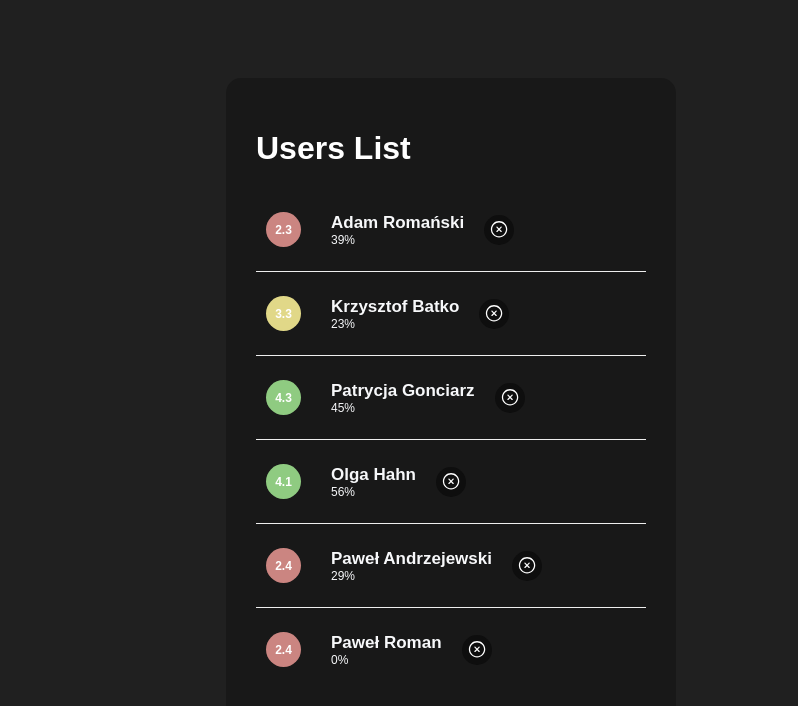
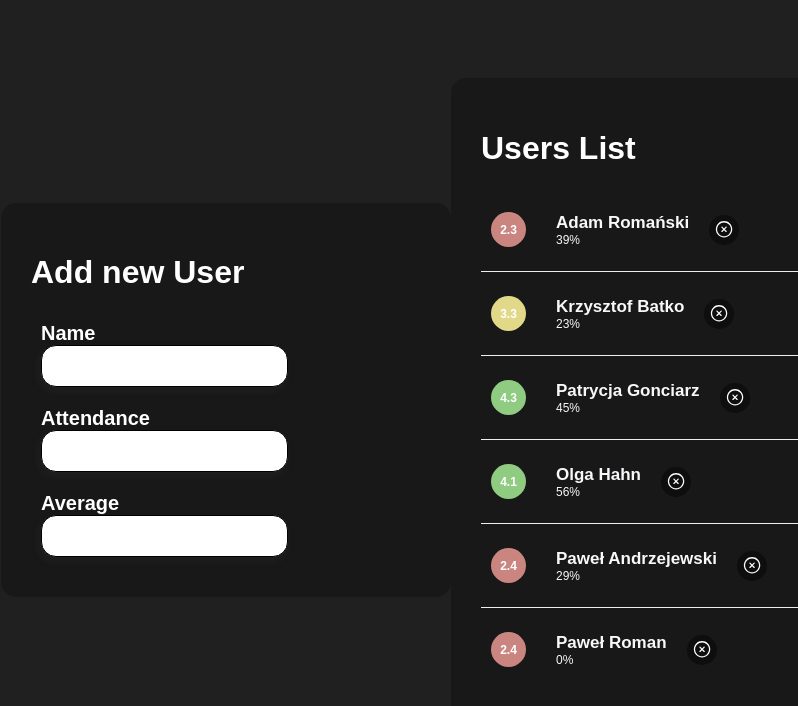
Before and after one commit to Mnigos/study-buddy, a React (Create React App) app: page / in a window 1280 px wide. Shown: the top 706 px of the page, without its empty margins (189-987 px from the left). Built offline with nearby package versions, Linux system fonts and the light colour scheme.

Commit message:
feat(usersList): add AddUserForm

```diff
--- a/src/components/organisms/UsersList/UsersList.jsx
+++ b/src/components/organisms/UsersList/UsersList.jsx
@@ -1,7 +1,8 @@
 import { Component } from 'react'
 import { users } from 'data/users'
 import UsersListItem from 'components/molecules/UsersListItem/UsersListItem'
-import { StyledList, Wrapper } from './UsersList.style'
+import { StyledList, StyledTitle, Wrapper } from './UsersList.style'
+import FormField from 'components/molecules/FormField/FormField'
 
 function mockAPI() {
   return new Promise((resolve, reject) => {
@@ -35,8 +36,17 @@ class UsersList extends Component {
 
   render() {
     return (
+      <>
         <Wrapper>
-        <h1>{this.state.isLoading ? 'Loading...' : 'Users List'}</h1>
+          <StyledTitle>Add new User</StyledTitle>
+          <FormField label="Name" id="name" name="name" />
+          <FormField label="Attendance" id="attendance" name="attendance" />
+          <FormField label="Average" id="average" name="average" />
+        </Wrapper>
+        <Wrapper>
+          <StyledTitle>
+            {this.state.isLoading ? 'Loading...' : 'Users List'}
+          </StyledTitle>
           <StyledList>
             {this.state.users.map((user, i) => (
               <UsersListItem
@@ -47,6 +57,7 @@ class UsersList extends Component {
             ))}
           </StyledList>
         </Wrapper>
+      </>
     )
   }
 }
--- a/src/components/organisms/UsersList/UsersList.style.js
+++ b/src/components/organisms/UsersList/UsersList.style.js
@@ -17,3 +17,8 @@ export const StyledList = styled.ul`
   margin: 0;
   padding: 0;
 `
+
+export const StyledTitle = styled.h1`
+  font-size: ${({ theme }) => theme.fontSize.xl};
+  color: ${({ theme }) => theme.colors.white};
+`
```
Lines whose indentation alone changed are shown as unchanged.
